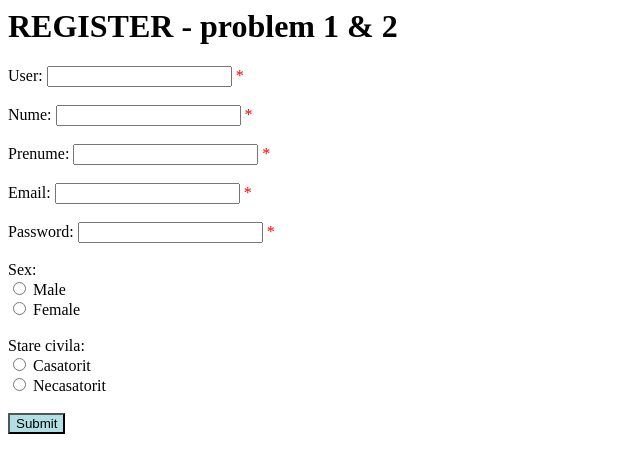
After one commit to OanaUjica/PHP, a PHP site: page /php/lab4/inregistrareLab4.php in a window 1280 px wide. The commit adds this page. Shown: the top 473 px of the page, without its empty margins (0-640 px from the left). Run offline with PHP 8.4, Linux system fonts and the light colour scheme.

Commit message:
added lab 4

```diff
--- a/inregistrare.php
+++ b/inregistrare.php
@@ -45,8 +45,6 @@ exit();
 ?>
 
 
-
-
 <form method="post" action="<?php echo htmlspecialchars($_SERVER['PHP_SELF']); ?>" target="_self" enctype="multipart/form-data">
 
 <h1>REGISTER - problem 5 & 7 & 8 & 15</h1>
--- /dev/null
+++ b/lab4/inregistrareLab4.php
@@ -0,0 +1,193 @@
+<style>.error {color:#FF0000;}</style>
+
+<?php
+session_start();
+
+$numeerr=$prenumeerr=$emailerr=$passworderr=$sexerr=$usernameerr=$fileerr="";
+$nume1=$prenume1=$email1=$sex1=$password1=$username1=$starecivila1=$fileupload1="";
+$eroare=0;
+
+function test_input($data)
+{
+    $data=trim($data);
+    $data=stripslashes($data);
+    $data=htmlspecialchars($data);
+    return $data;
+}
+
+if ($_SERVER["REQUEST_METHOD"]=="POST")
+{
+  $host= "localhost";
+  $usernamesql = "root";
+  $passwordsql = "";
+  $db_name= "userapp";
+  $table_name="utilizatori";
+
+  $db= mysqli_connect($host, $usernamesql, $passwordsql, $db_name) or die ("could not connect");
+  // Check connection
+  if (mysqli_connect_errno()) {
+    echo "Failed to connect to MySQL: " . mysqli_connect_error();
+    exit();
+  }
+
+  $user=$_POST["user"];
+  $password=$_POST["password"];
+
+  $sex=$_POST["sex"];
+  $sexSql= $sex == "female" ? 0 : 1;
+
+  $stareaCivila=$_POST["stareCivila"];
+  $stareaCivilaSql= $stareaCivila == "casatorit" ? 0 : 1;
+
+  $nume=$_POST["nume"];
+  $prenume=$_POST["prenume"];
+  $email=$_POST["email"];
+
+  if (empty($nume))
+  {
+      $numeerr="Numele este obligatoriu";
+      $eroare=1;
+  }
+  else
+  {
+      $nume1=test_input($nume);
+      if (!preg_match("/^[a-zA-Z ]*$/",$nume1))
+      {
+          $numeerr="Numai litere si spatii sunt acceptate";
+          $eroare=1;
+      }
+  }
+
+  if (empty($prenume))
+  {
+      $prenumeerr="Prenumele este obligatoriu";
+      $eroare=1;
+  }
+  else
+  {
+      $prenume1=test_input($prenume);
+      if (!preg_match("/^[a-zA-Z ]*$/",$prenume1))
+      {
+          $prenumeerr="Numai litere si spatii sunt acceptate";
+          $eroare=1;
+      }
+  }
+
+  if (empty($user))
+  {
+      $usernameerr="Username este obligatoriu";
+      $eroare=1;
+  }
+  else
+  {
+      $username1=test_input($user);
+  }
+
+  if (empty($email))
+  {
+      $emailerr="Email este obligatoriu";
+      $eroare=1;
+  }
+  else
+  {
+      $email1=test_input($email);
+      if (!filter_var($email1, FILTER_VALIDATE_EMAIL))
+      {
+          $emailerr="Email invalid";
+          $eroare=1;
+      }
+  }
+
+
+  if (empty($password))
+  {
+      $passworderr="Password este obligatoriu";
+      $eroare=1;
+  }
+  else
+  {
+      $password1 = $password;
+      if (strlen($password1) <= '8') {
+          $passworderr = "Your Password Must Contain At Least 8 Characters!";
+      }
+      elseif(!preg_match("#[0-9]+#",$password1)) {
+          $passworderr = "Your Password Must Contain At Least 1 Number!";
+      }
+      elseif(!preg_match("#[A-Z]+#",$password1)) {
+          $passworderr = "Your Password Must Contain At Least 1 Capital Letter!";
+      }
+      elseif(!preg_match("#[a-z]+#",$password1)) {
+          $passworderr = "Your Password Must Contain At Least 1 Lowercase Letter!";
+      }
+  }
+
+  if ($eroare==0)
+  {
+
+    $_SESSION['user'] = $username1;
+    if(isset($_SESSION['user'])) {
+
+      echo "Hello " . $username1 . "<br>";
+    } else {
+
+      echo "hello user.";
+    }
+    // se introduce in baza de date si oprim rularea scriptului exit()
+    // Perform query
+    $query= "INSERT INTO $table_name (username, parola, sex, stareacivila, nume, prenume, email)
+              VALUES ('$username1', '$password1', '$sexSql', '$stareaCivilaSql', '$nume1', '$prenume1', '$email1')";
+    $result= mysqli_query($db, $query);
+    if ($result) {
+      echo "New user created successfully!";
+    } else {
+      echo "Error: " . $query . "<br>" .mysqli_error($db);
+    }
+    header("Location.inregistrareLab4.php");
+
+    echo "<br><br>";
+    echo "<a href='inregistrareLab4.php' target='_self'>Back to register page</a>" . "<br>";
+    echo "<a href='mainPage.php' target='_self'>Main page</a>";
+    exit();
+  }
+}
+?>
+
+
+<form method="post" action="<?php echo htmlspecialchars($_SERVER['PHP_SELF']); ?>" target="_self" enctype="multipart/form-data">
+
+<h1>REGISTER - problem 1 & 2</h1>
+
+<label for="user">User: </label>
+<input type="text" id="user" name="user" value="<?php echo $username1; ?>">
+<span class="error">* <?php echo $usernameerr;?></span><br><br>
+
+<label for="nume">Nume: </label>
+<input type="text" id="nume" name="nume" value="<?php echo $nume1; ?>" maxlength="40">
+<span class="error">* <?php echo $numeerr;?></span><br><br>
+
+<label for="prenume">Prenume: </label>
+<input type="text" id="prenume" name="prenume" value="<?php echo $prenume1; ?>" maxlength="40">
+<span class="error">* <?php echo $prenumeerr;?></span><br><br>
+
+<label for="email">Email: </label>
+<input type="email" id="email" name="email" value="<?php echo $email1; ?>">
+<span class="error">* <?php echo $emailerr;?></span><br><br>
+
+<label for="password">Password: </label>
+<input type="password" id="password" name="password" value="<?php echo $password1; ?>">
+<span class="error">* <?php echo $passworderr;?></span><br><br>
+
+<label for="sex">Sex: </label><br>
+<input type="radio" name="sex" value="male"> Male
+<br>
+<input type="radio" name="sex" value="female"> Female
+<br><br>
+
+<label for="stareCivila">Stare civila: </label><br>
+<input type="radio" name="stareCivila" value="casatorit"> Casatorit
+<br>
+<input type="radio" name="stareCivila" value="necasatorit"> Necasatorit
+<br><br>
+
+<input type="submit" name="submit" value="Submit" style="background-color:powderblue;">
+</form>
--- /dev/null
+++ b/lab4/logout.php
@@ -0,0 +1,5 @@
+<?php
+  session_start();
+  session_destroy();
+  header("Location: http://localhost:8080/php/lab3/lab4/loginLab4.php");
+?>
```
Also changed, not shown: lab4/loginlab4.php (added, +61 -0 lines), lab4/mainPage.php (added, +9 -0 lines), lab4/sanitizare+validare.php (added, +165 -0 lines).
